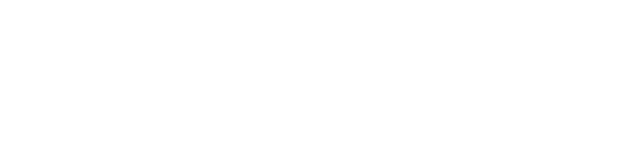
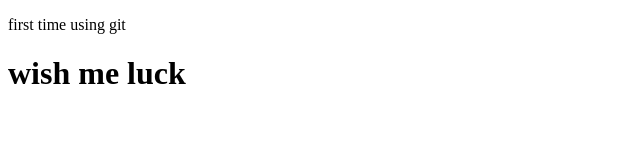
Before and after one commit to jannatulmawyajoya/my-first-repo, a plain HTML site: page index.html in a window 1280 px wide. Shown: the whole page, without its empty margins (0-640 px from the left). Drawn offline with Linux system fonts and the light colour scheme.

Commit message:
paragraph commit

```diff
--- a/index.html
+++ b/index.html
@@ -7,6 +7,7 @@
     <title>My first Github Repo</title>
 </head>
 <body>
-
+    <p>first time using git</p>
+    <h1>wish me luck</h1>
 </body>
 </html>
```
